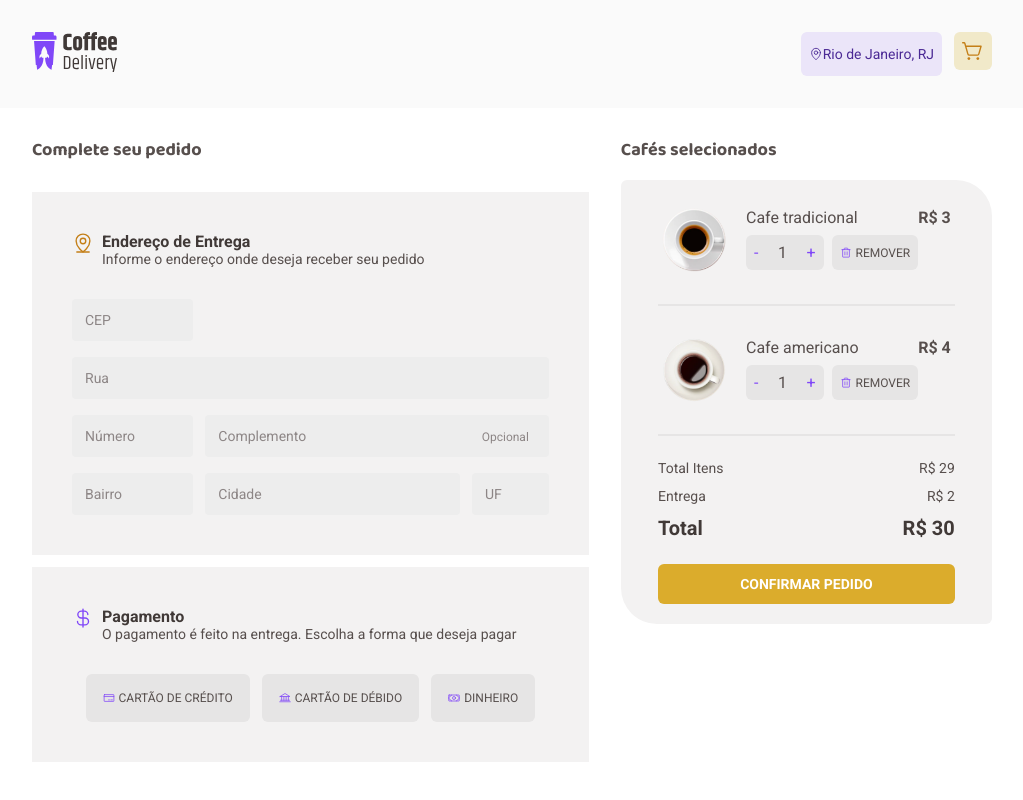
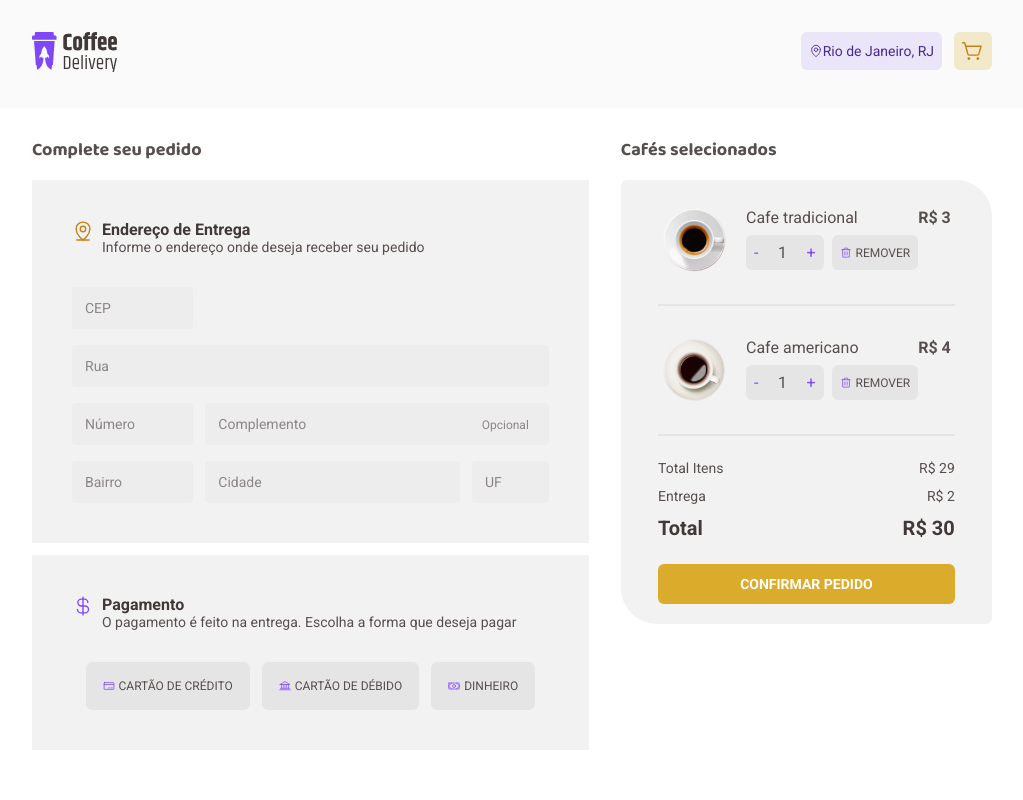
Before and after one commit to danielgmota/coffe-delivery, a React (Vite) app: page /checkout in a window 1280 px wide. Shown: the whole page, without its empty margins (128-1151 px from the left). Built offline with nearby package versions, Linux system fonts and the light colour scheme.

Commit message:
fix: height

```diff
--- a/src/components/header/Header.styles.ts
+++ b/src/components/header/Header.styles.ts
@@ -20,6 +20,7 @@ export const HeaderComponent = styled.header`
 export const LocationHeader = styled.div`
   display: flex;
   align-items: center;
+  height: 2.375rem;
   padding: 0.5rem;
   background-color: ${(props) => props.theme["purple-light"]};
   color: ${(props) => props.theme["purple-dark"]};
--- a/src/pages/Checkout/Checkout.styles.ts
+++ b/src/pages/Checkout/Checkout.styles.ts
@@ -10,7 +10,6 @@ export const CheckoutContainer = styled.div`
     width: 60%;
     display: flex;
     flex-direction: column;
-    gap: 0.75rem;
   }
 
   > div:last-child {
@@ -30,6 +29,7 @@ export const CheckoutCard = styled.div`
   gap: 2rem;
   background-color: ${(props) => props.theme["base-card"]};
   padding: 2.5rem;
+  margin-bottom: 0.75rem;
 
   form > div {
     display: grid;
```
